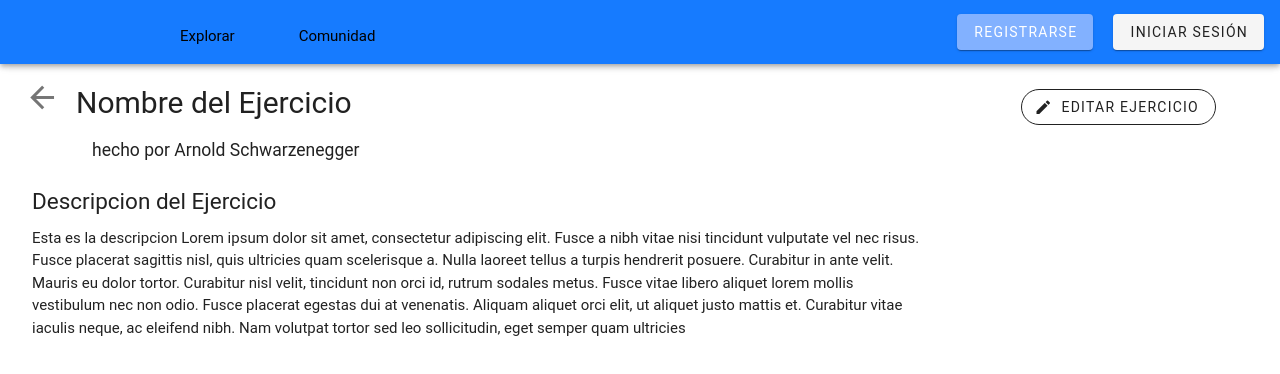
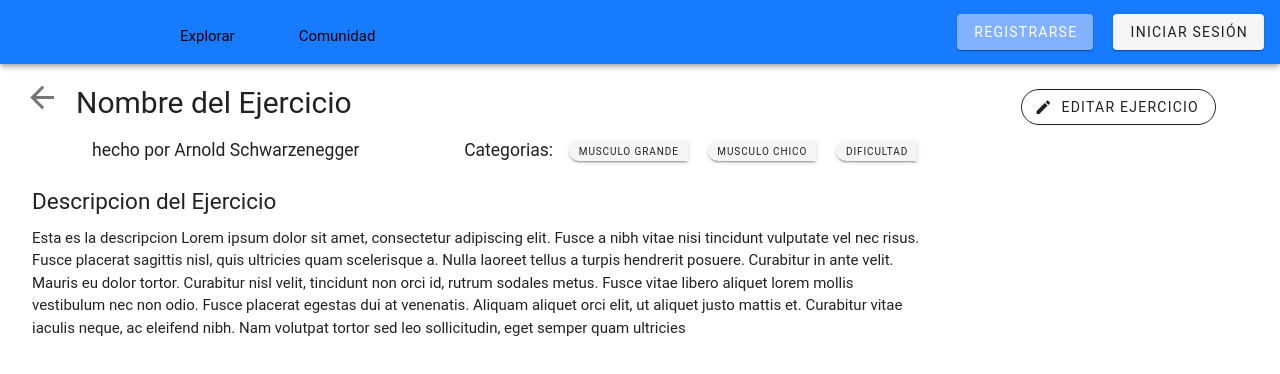
Before and after one commit to Federico-Shih/stronk, a Vue app: page /exercises/data in a window 1280 px wide. Shown: the top 374 px of the page. Built offline with nearby package versions, Linux system fonts and the light colour scheme.

Commit message:
Categorias Exercise View

```diff
--- a/src/views/ExerciseDetailsPage.vue
+++ b/src/views/ExerciseDetailsPage.vue
@@ -18,22 +18,25 @@
 
     </div>
 
-    <div class="ml-6 mb-4 d-flex flex-row justify-space-between">
-      <div class="d-flex flex-row justify-start ">
+    <div class="ml-6 mb-4 d-flex flex-row ">
+      <div class="d-flex flex-row justify-self-start">
         <v-btn icon class="mx-4">
           <v-img class="rounded-circle" :src="temp" height="50px" width="50px"/>
         </v-btn>
         <h3 class="mt-1">hecho por {{ creatorname }}</h3>
       </div>
-      <!--        <div>-->
-      <!--          aca irian las categorias si supiera como hacerlas en la forma que esta, pero serian botones en column -->
-      <!--        </div>-->
-
+      <div class="d-flex flex-row offset-1 mr-6 mt-1 justify-space-between">
+        <h3 class="pr-4">Categorias:</h3>
+        <template v-for="index in category.length" :id="index">
+          <v-btn x-small class="rounded-l-pill mt-1 mr-5">{{category[index-1]}}</v-btn>
+        </template>
+      </div>
     </div>
     <div class="d-flex flex-column ml-8 mb-8" style="width: 70%">
       <h2 class="mb-2">Descripcion del Ejercicio</h2>
       <p>{{ description }}</p>
     </div>
+
 
 
   </div>
@@ -52,7 +55,8 @@ export default {
     return {
       temp,
       creatorname: 'Arnold Schwarzenegger',
-      description: 'Esta es la descripcion Lorem ipsum dolor sit amet, consectetur adipiscing elit. Fusce a nibh vitae nisi tincidunt vulputate vel nec risus. Fusce placerat sagittis nisl, quis ultricies quam scelerisque a. Nulla laoreet tellus a turpis hendrerit posuere. Curabitur in ante velit. Mauris eu dolor tortor. Curabitur nisl velit, tincidunt non orci id, rutrum sodales metus. Fusce vitae libero aliquet lorem mollis vestibulum nec non odio. Fusce placerat egestas dui at venenatis. Aliquam aliquet orci elit, ut aliquet justo mattis et. Curabitur vitae iaculis neque, ac eleifend nibh. Nam volutpat tortor sed leo sollicitudin, eget semper quam ultricies'
+      description: 'Esta es la descripcion Lorem ipsum dolor sit amet, consectetur adipiscing elit. Fusce a nibh vitae nisi tincidunt vulputate vel nec risus. Fusce placerat sagittis nisl, quis ultricies quam scelerisque a. Nulla laoreet tellus a turpis hendrerit posuere. Curabitur in ante velit. Mauris eu dolor tortor. Curabitur nisl velit, tincidunt non orci id, rutrum sodales metus. Fusce vitae libero aliquet lorem mollis vestibulum nec non odio. Fusce placerat egestas dui at venenatis. Aliquam aliquet orci elit, ut aliquet justo mattis et. Curabitur vitae iaculis neque, ac eleifend nibh. Nam volutpat tortor sed leo sollicitudin, eget semper quam ultricies',
+      category:['Musculo Grande','Musculo Chico','Dificultad'],
     }
   },
 };
```
